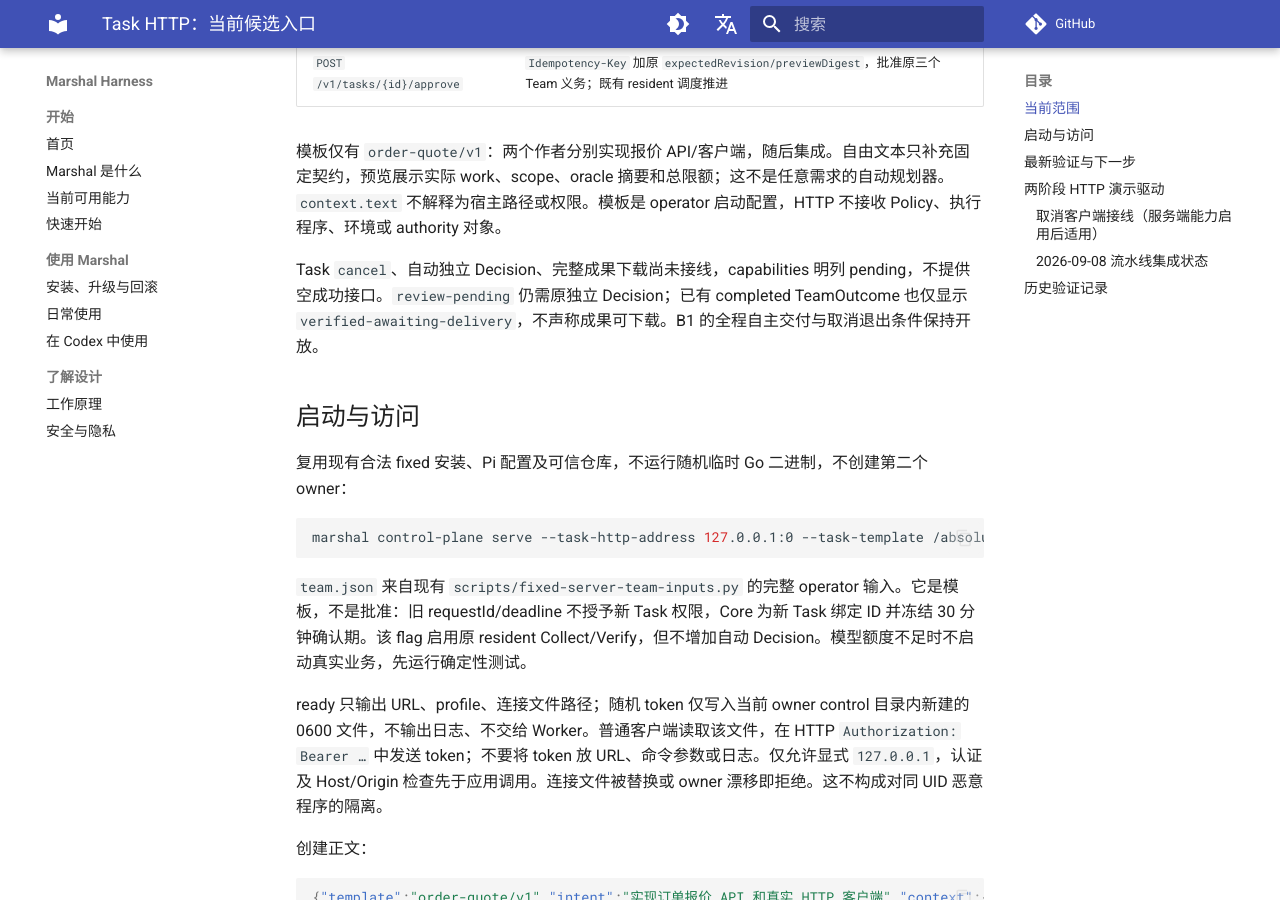
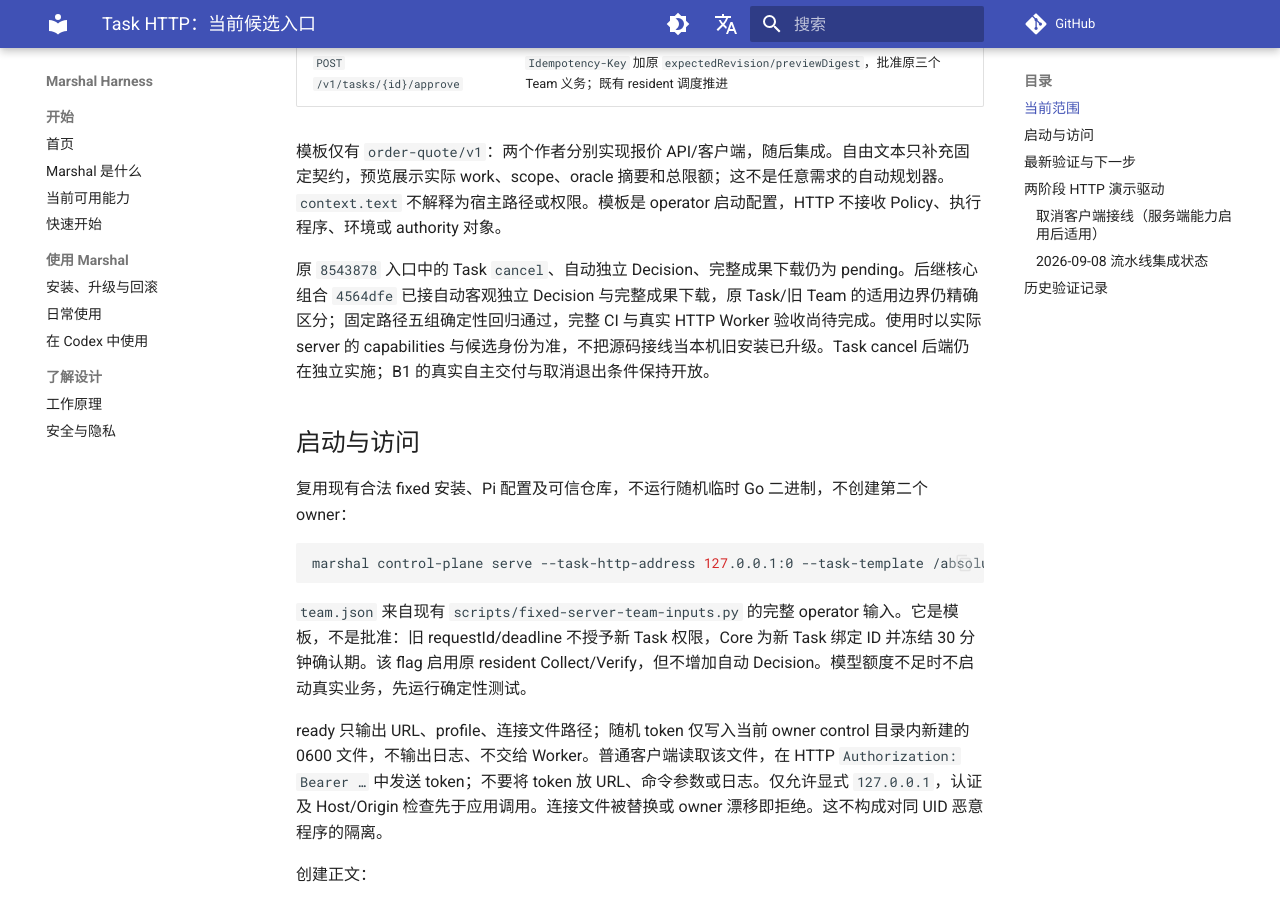
Before and after one commit to chiga0/marshal-harness, an MkDocs documentation site: the page built from docs/task-http-preview.md, in a window 1280 px wide and 900 px high, scrolled down 662 px. Built offline with MkDocs 1.6.1 and Material for MkDocs 9.7.7, drawn with Linux system fonts in a browser that asks for light colours; comment, search, counter and statistics services are not loaded.

Commit message:
docs: record exact integrated Task delivery validation

```diff
--- a/docs/task-http-preview.md
+++ b/docs/task-http-preview.md
@@ -15,7 +15,7 @@
 
 模板仅有 `order-quote/v1`：两个作者分别实现报价 API/客户端，随后集成。自由文本只补充固定契约，预览展示实际 work、scope、oracle 摘要和总限额；这不是任意需求的自动规划器。`context.text` 不解释为宿主路径或权限。模板是 operator 启动配置，HTTP 不接收 Policy、执行程序、环境或 authority 对象。
 
-Task `cancel`、自动独立 Decision、完整成果下载尚未接线，capabilities 明列 pending，不提供空成功接口。`review-pending` 仍需原独立 Decision；已有 completed TeamOutcome 也仅显示 `verified-awaiting-delivery`，不声称成果可下载。B1 的全程自主交付与取消退出条件保持开放。
+原 `8543878` 入口中的 Task `cancel`、自动独立 Decision、完整成果下载仍为 pending。后继核心组合 `4564dfe` 已接自动客观独立 Decision 与完整成果下载，原 Task/旧 Team 的适用边界仍精确区分；固定路径五组确定性回归通过，完整 CI 与真实 HTTP Worker 验收尚待完成。使用时以实际 server 的 capabilities 与候选身份为准，不把源码接线当本机旧安装已升级。Task cancel 后端仍在独立实施；B1 的真实自主交付与取消退出条件保持开放。
 
 ## 启动与访问
 
```
Also changed, not shown: docs/roadmap-status.md (+1 -1 lines).
